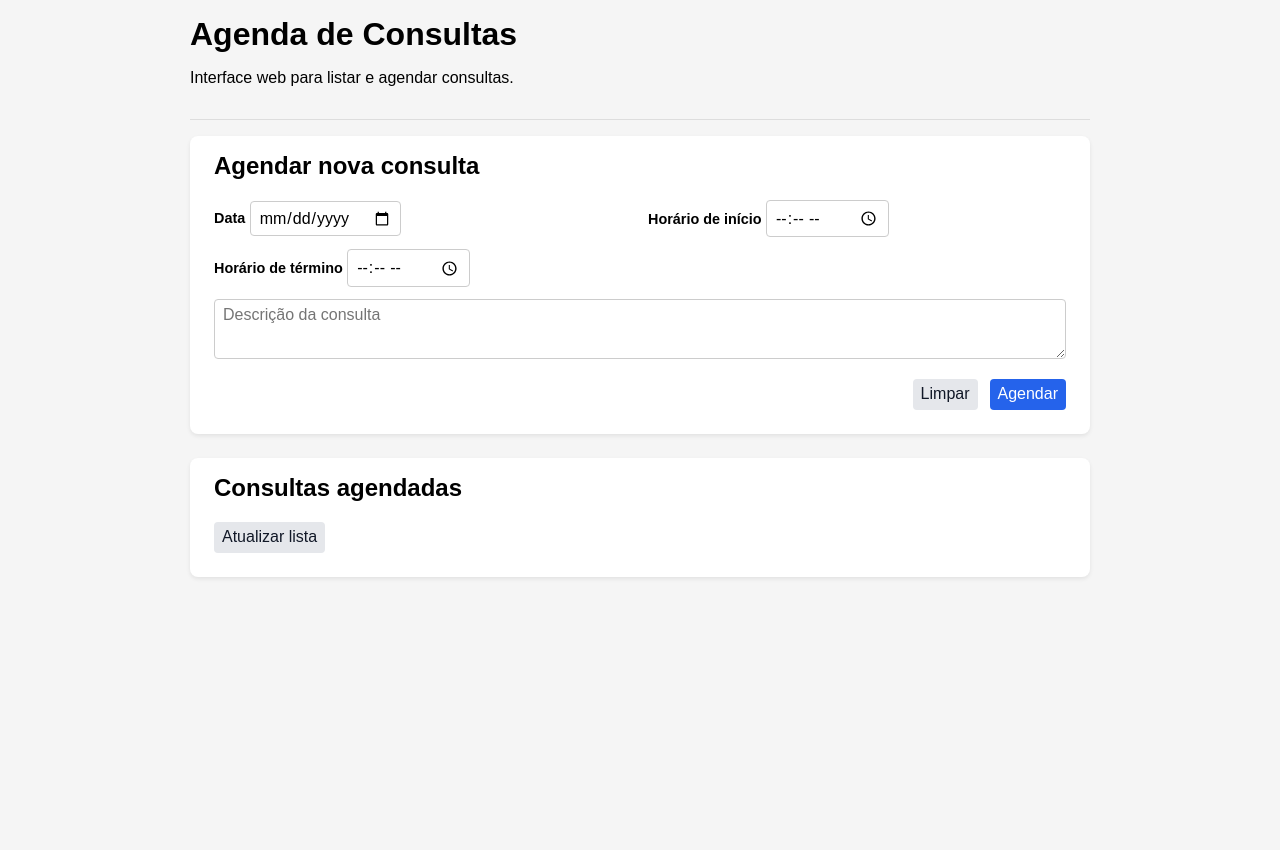
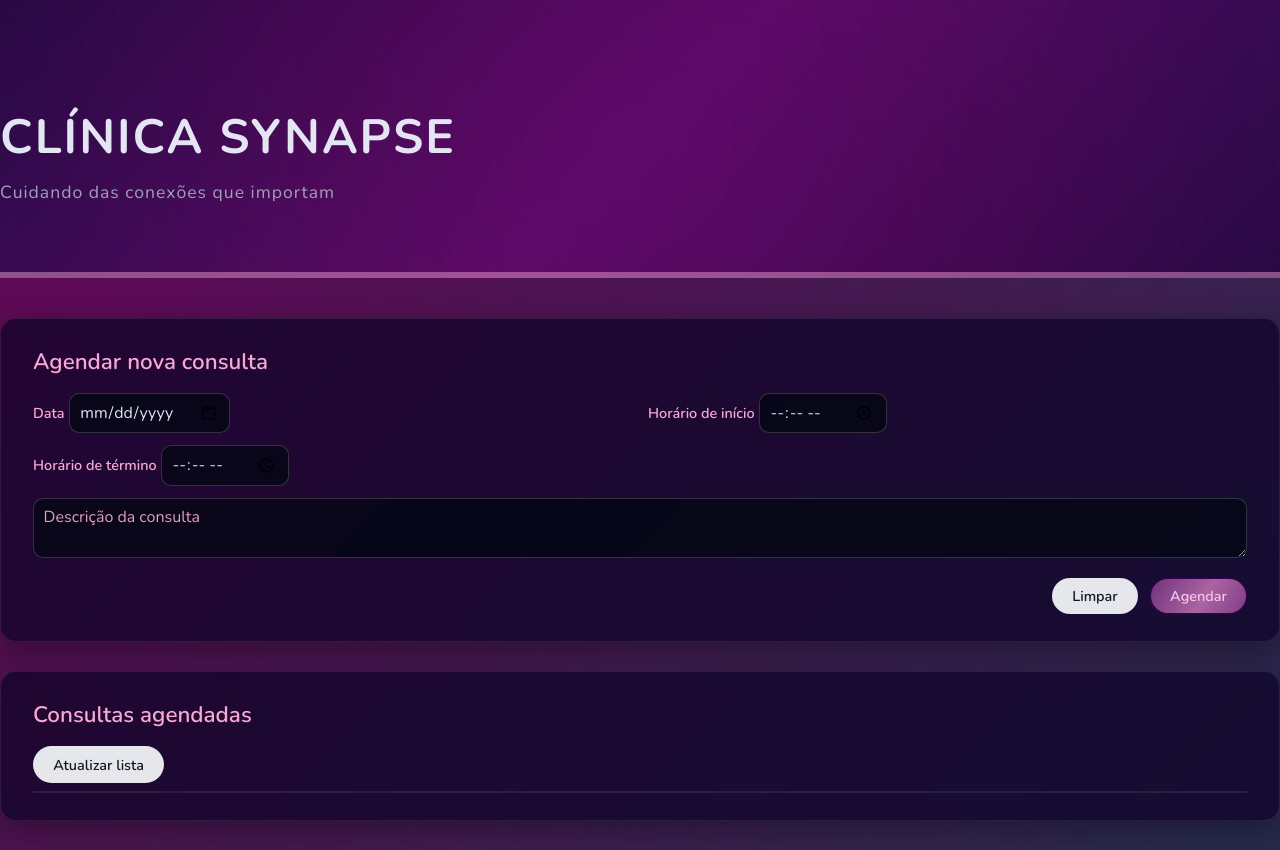
Before and after one commit to Lichiaaa/projeto_trab2, a website: page public/index.html in a window 1280 px wide. Before the commit the page ends 800 px from the top, so only its background shows below. Drawn offline with nearby package versions, Linux system fonts and the light colour scheme; no server answers.

Commit message:
html novo

```diff
--- a/public/index.html
+++ b/public/index.html
@@ -3,18 +3,108 @@
 <head>
   <meta charset="UTF-8" />
   <title>Agenda de Consultas</title>
+  <link href="https://fonts.googleapis.com/css2?family=Nunito:wght@300;400;600;700&display=swap" rel="stylesheet">
   <style>
-    body {
-      font-family: Arial, sans-serif;
-      margin: 0;
-      padding: 0 1.5rem 2rem;
-      background-color: #f5f5f5;
+    :root {
+      --accent-pink: #f9a8d4;
     }
 
-    header {
-      padding: 1rem 0;
-      margin-bottom: 1rem;
-      border-bottom: 1px solid #ddd;
+    body {
+      font-family: 'Nunito', sans-serif;
+      margin: 0;
+      background: linear-gradient(135deg, #0b3c49, #6d0056, #0b3c49);
+      background-size: 300% 300%;
+      animation: fundoAnimado 12s ease infinite;
+      color: #cfd4e0;
+    }
+
+    @keyframes fundoAnimado {
+      0%   { background-position: 0% 50%; }
+      50%  { background-position: 100% 50%; }
+      100% { background-position: 0% 50%; }
+    }
+
+    .header {
+      position: relative;
+      padding: 4rem 0 3.5rem;
+      overflow: hidden;
+      background: linear-gradient(
+        135deg,
+        #2a0a46,
+        #5c0f72,
+        #2a0a46
+      );
+    }
+
+    .header::before {
+      content: "";
+      position: absolute;
+      top: -20%;
+      left: -10%;
+      width: 120%;
+      height: 160%;
+
+      background: radial-gradient(
+        circle at center,
+        rgba(100, 0, 95, 0.644),
+        rgba(87, 1, 65, 0.453),
+        rgba(20, 0, 40, 0.15),
+        transparent
+      );
+
+      animation: pulseRoxo 12s ease-in-out infinite alternate;
+      filter: blur(50px);
+      z-index: 0;
+    }
+
+    .header::after {
+      content: "";
+      position: absolute;
+      bottom: 0;
+      left: 0;
+      width: 100%;
+      height: 6px;
+
+      background: var(--accent-pink);
+
+      background-size: 200% 100%;
+      opacity: 0.45;
+    }
+
+    .header * {
+      position: relative;
+      z-index: 1;
+    }
+
+    @keyframes pulseRoxo {
+      0% {
+        transform: scale(1) translateY(0px);
+        opacity: 0.4;
+      }
+      50% {
+        transform: scale(1.15) translateY(-10px);
+        opacity: 0.6;
+      }
+      100% {
+        transform: scale(1.05) translateY(5px);
+        opacity: 0.45;
+      }
+    }
+
+    .header h1 {
+      margin: 0;
+      font-size: 3rem;
+      font-weight: 800;
+      color: #e2e6f2;  /* azul bem claro */
+      text-transform: uppercase;
+      letter-spacing: 2px;
+    }
+
+    .header p {
+      margin-top: 10px;
+      color: #9ca3b8;
+      font-size: 1.1rem;
+      letter-spacing: 1px;
     }
 
     h1 {
@@ -22,20 +112,29 @@
     }
 
     .container {
-      max-width: 900px;
+      max-width: 1400px;
       margin: 0 auto;
+      margin-top: 40px;
     }
 
     .card {
-      background: #fff;
-      border-radius: 8px;
-      padding: 1rem 1.5rem;
-      margin-bottom: 1.5rem;
-      box-shadow: 0 2px 4px rgba(0,0,0,0.08);
+      background: rgba(15, 4, 40, 0.75);
+      border-radius: 16px;
+      padding: 1.7rem 2rem;
+      margin-bottom: 1.8rem;
+      border: 1px solid rgba(255, 255, 255, 0.08);
+      box-shadow: 0 10px 30px rgba(0,0,0,0.35);
+      backdrop-filter: blur(10px);
+
+      color: #cfd4e0;
     }
 
     .card h2 {
       margin-top: 0;
+      margin-bottom: 1rem;
+      font-size: 1.4rem;
+      font-weight: 600;
+      color: var(--accent-pink);;
     }
 
     form {
@@ -48,14 +147,31 @@
     label {
       font-size: 0.9rem;
       font-weight: 600;
+      color: var(--accent-pink);;
     }
 
-    input, textarea, button, select {
+    input, textarea, select {
       font: inherit;
-      padding: 0.4rem 0.5rem;
-      border-radius: 4px;
-      border: 1px solid #ccc;
+      padding: 0.45rem 0.6rem;
+      border-radius: 10px;
+      border: 1px solid rgba(255, 255, 255, 0.18);
       box-sizing: border-box;
+
+      background: rgba(5, 8, 20, 0.85);
+      color: #e3e6f2;
+    }
+
+    input::placeholder,
+    textarea::placeholder {
+      color: #e89cc7;
+    }
+
+    input:focus,
+    textarea:focus,
+    select:focus {
+      outline: none;
+      border-color: #f9a8d4;
+      box-shadow: 0 0 0 2px rgba(249, 168, 212, 0.35);
     }
 
     textarea {
@@ -72,36 +188,123 @@
       margin-top: 0.5rem;
     }
 
-    button {
+    .btn {
+      display: inline-flex;
+      align-items: center;
+      justify-content: center;
+
+      padding: 0.45rem 1.2rem;
+      border-radius: 999px;
+      font-size: 0.9rem;
+      font-weight: 600;
+
+      border: 1px solid transparent;
       cursor: pointer;
-      border: none;
+      transition: background 0.2s ease, transform 0.1s ease, box-shadow 0.2s ease;
     }
 
-    .btn-primary {
-      background-color: #2563eb;
-      color: #fff;
+    .btn:hover {
+      transform: translateY(-1px);
+      box-shadow: 0 3px 8px rgba(0,0,0,0.25);
     }
 
+    .btn:active {
+      transform: translateY(0);
+      box-shadow: none;
+    }
+
+    /* primário – Agendar */
+    .btn-primary {
+      position: relative;
+      background-color: #3a0057;
+      color: #f3e8ff;
+      overflow: hidden;
+    }
+
+    .btn-primary::before {
+      content: "";
+      position: absolute;
+      top: 0;
+      left: -120%;
+      width: 250%;
+      height: 100%;
+      background: linear-gradient(
+        120deg,
+        transparent,
+        rgba(249, 168, 212, 0.6),
+        transparent
+      );
+      animation: slideGlow 12s infinite linear;
+    }
+
+    @keyframes slideGlow {
+      0% { transform: translateX(0); }
+      100% { transform: translateX(50%); }
+    }
+    .btn-primary:hover {
+      background-color: #540043;
+    }
+
+    /* secundário – Limpar, Atualizar lista */
     .btn-secondary {
       background-color: #e5e7eb;
       color: #111827;
     }
 
+    .btn-secondary:hover {
+      background-color: #d1d5db;
+    }
+
+    /* perigo – Excluir */
+    .btn-danger {
+      background-color: #b91c1c;
+      color: #fff;
+    }
+
+    .btn-danger:hover {
+      background-color: #dc2626;
+    }
+
+    button {
+      font: inherit;
+    }
+
+    .table-wrapper {
+      overflow: hidden;
+      border-radius: 12px;
+      border: 1px solid rgba(255, 255, 255, 0.08);
+    }
+
     table {
       width: 100%;
       border-collapse: collapse;
-      margin-top: 0.5rem;
-      font-size: 0.9rem;
-    }
-
-    th, td {
-      border: 1px solid #e5e7eb;
-      padding: 0.5rem 0.6rem;
-      text-align: left;
+      background: rgba(10, 5, 30, 0.65);
+      backdrop-filter: blur(6px);
+      color: #dcd7e6;
+      font-size: 0.95rem;
     }
 
     th {
-      background-color: #f3f4f6;
+      background: rgba(255, 255, 255, 0.08);
+      color: #bfa3c8;
+      padding: 0.75rem 1rem;
+      text-align: left;
+      font-weight: 600;
+      font-size: 0.9rem;
+      border-bottom: 1px solid rgba(255, 255, 255, 0.08);
+    }
+
+    td {
+      padding: 0.75rem 1rem;
+      border-bottom: 1px solid rgba(255, 255, 255, 0.07);
+    }
+
+    tbody tr:nth-child(even) {
+      background: rgba(255, 255, 255, 0.03);
+    }
+
+    tbody tr:hover {
+      background: rgba(255, 255, 255, 0.06);
     }
 
     .empty {
@@ -121,8 +324,8 @@
     }
 
     .msg {
-      margin-top: 0.5rem;
       font-size: 0.9rem;
+      color: var(--accent-pink);
     }
 
     .msg.error {
@@ -135,12 +338,15 @@
   </style>
 </head>
 <body>
-  <div class="container">
-    <header>
-      <h1>Agenda de Consultas</h1>
-      <p>Interface web para listar e agendar consultas.</p>
+
+  <header class="header">
+    <div class="header-inner container">
+      <h1>Clínica Synapse</h1>
+      <p>Cuidando das conexões que importam</p>
+    </div>
   </header>
 
+  <div class="container">
     <!-- Card de cadastro -->
     <section class="card">
       <h2>Agendar nova consulta</h2>
@@ -163,8 +369,12 @@
         <textarea id="descricao" name="descricao" placeholder="Descrição da consulta" required></textarea>
 
         <div class="form-actions">
-          <button type="button" class="btn-secondary" id="btn-limpar">Limpar</button>
-          <button type="submit" class="btn-primary">Agendar</button>
+          <button type="button" class="btn btn-secondary" id="btn-limpar">
+            Limpar
+          </button>
+          <button type="submit" class="btn btn-primary">
+            Agendar
+          </button>
         </div>
       </form>
       <div id="mensagem-form" class="msg"></div>
@@ -173,7 +383,7 @@
     <!-- Card de listagem -->
     <section class="card">
       <h2>Consultas agendadas</h2>
-      <button id="btn-atualizar" class="btn-secondary" style="margin-bottom: 0.5rem;">
+      <button id="btn-atualizar" class="btn btn-secondary" style="margin-bottom: 0.5rem;">
         Atualizar lista
       </button>
 
@@ -181,6 +391,7 @@
         Nenhuma consulta cadastrada.
       </div>
 
+      <div class="table-wrapper">
         <table id="tabela-consultas" style="display: none;">
           <thead>
             <tr>
@@ -196,6 +407,7 @@
             <!-- linhas geradas via JS -->
           </tbody>
         </table>
+      </div>
     </section>
   </div>
 
@@ -247,7 +459,7 @@
           <td>${formatarHora(dtFim)}</td>
           <td>${c.descricao}</td>
           <td>
-            <button data-id="${c.id}" class="btn-secondary btn-excluir">
+            <button data-id="${c.id}" class="btn btn-danger btn-excluir">
               Excluir
             </button>
           </td>
```
Also changed, not shown: 1 other file. Lines whose indentation alone changed are shown as unchanged.
